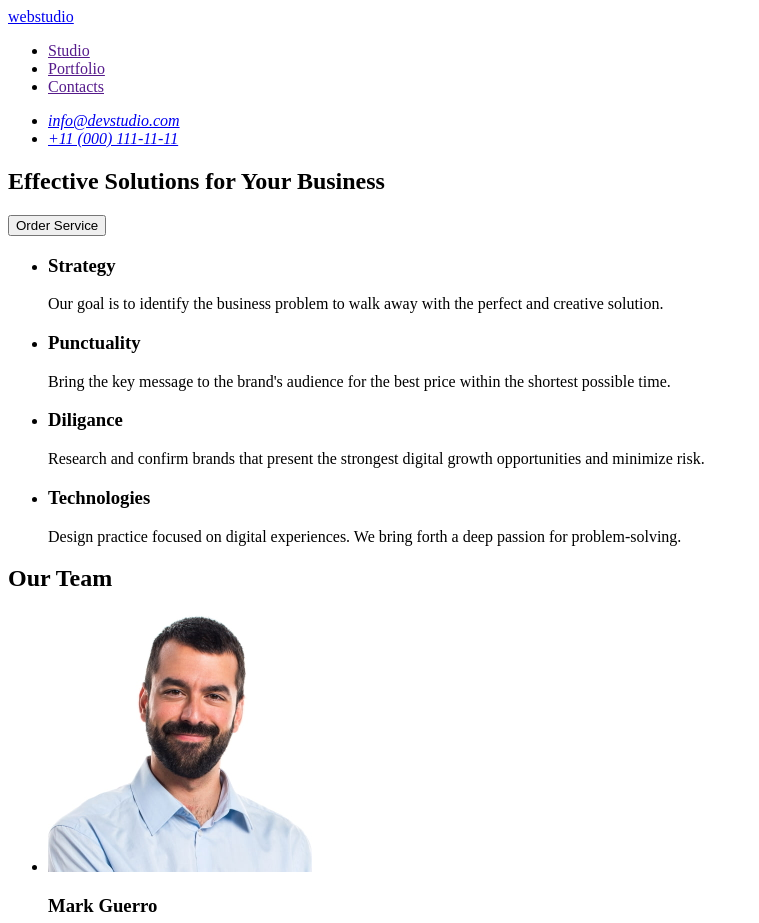
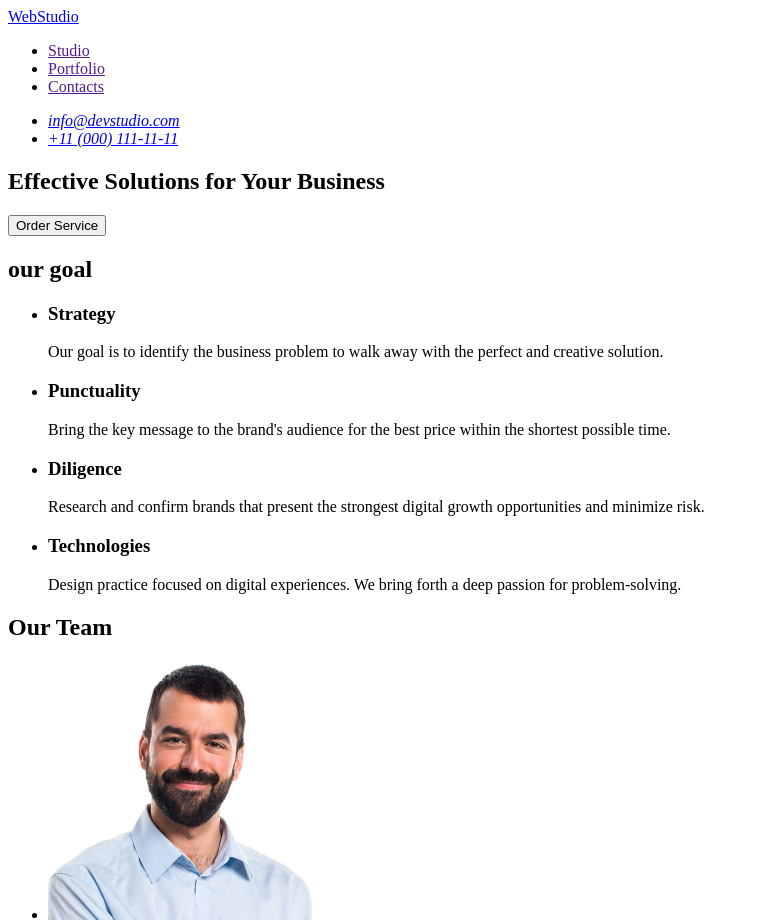
Before and after one commit to Maxskorik1987/goit-markup-hw-01, a plain HTML site: page index.html in a window 1280 px wide. Shown: the top 923 px of the page, without its empty margins (0-759 px from the left). Drawn offline with Linux system fonts and the light colour scheme.

Commit message:
after change

```diff
--- a/index.html
+++ b/index.html
@@ -9,7 +9,7 @@
   <body>
     <header>
       <nav>
-        <a href="./index.html">webstudio</a>
+        <a href="./index.html">WebStudio</a>
         <ul>
           <li><a href="">Studio</a></li>
           <li><a href="">Portfolio</a></li>
@@ -37,6 +37,7 @@
       </section>
 
       <section>
+        <h2>our goal</h2>
         <ul>
           <li>
             <h3>Strategy</h3>
@@ -53,7 +54,7 @@
             </p>
           </li>
           <li>
-            <h3>Diligance</h3>
+            <h3>Diligence</h3>
             <p>
               Research and confirm brands that present the strongest digital
               growth opportunities and minimize risk.
@@ -69,10 +70,10 @@
         </ul>
       </section>
 
-      <h2>Our Team</h2>
+
       <section>
+        <h2>Our Team</h2>
         <ul>
-
           <li>
             <img
               src="./Images/mark.jpg"
```
